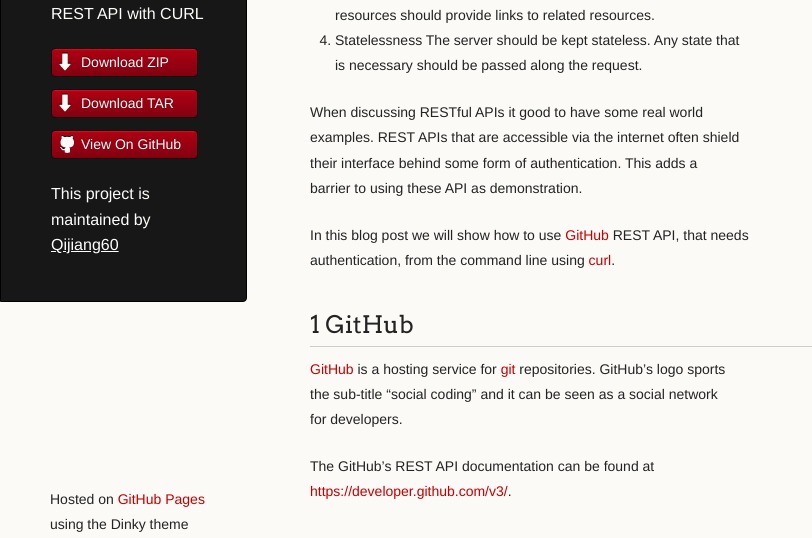
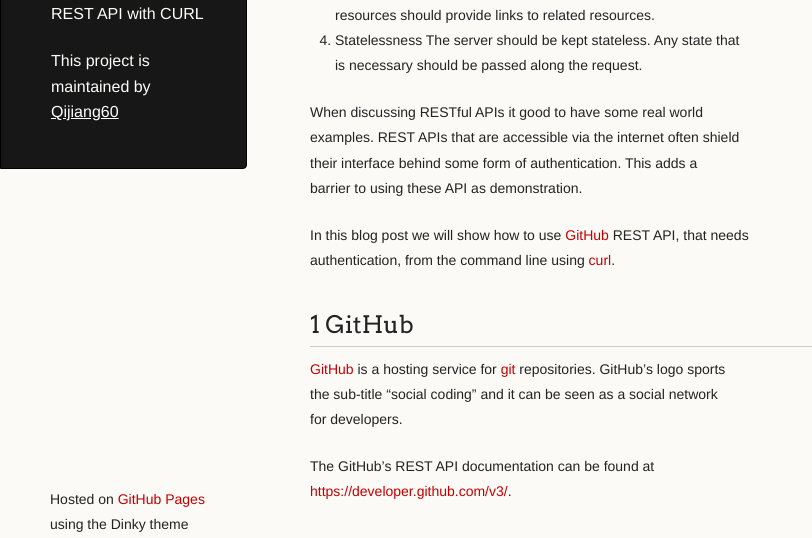
Before and after one commit to Qijiang60/Accessing-GitHub-s-REST-API, a plain HTML site: page index.html in a window 1280 px wide. Shown: the part 231-769 px from the top of the page, without its empty margins (0-812 px from the left). Drawn offline with Linux system fonts and the light colour scheme.

Commit message:
Update index.html

```diff
--- a/index.html
+++ b/index.html
@@ -20,9 +20,9 @@
         <p class="header">Accessing GitHub’s REST API with CURL</p>
 
         <ul>
-          <li class="download"><a class="buttons" href="https://github.com/Qijiang60/Accessing-GitHub-s-REST-API/zipball/master">Download ZIP</a></li>
+          <!-- <li class="download"><a class="buttons" href="https://github.com/Qijiang60/Accessing-GitHub-s-REST-API/zipball/master">Download ZIP</a></li>
           <li class="download"><a class="buttons" href="https://github.com/Qijiang60/Accessing-GitHub-s-REST-API/tarball/master">Download TAR</a></li>
-          <li><a class="buttons github" href="https://github.com/Qijiang60/Accessing-GitHub-s-REST-API">View On GitHub</a></li>
+          <li><a class="buttons github" href="https://github.com/Qijiang60/Accessing-GitHub-s-REST-API">View On GitHub</a></li> -->
         </ul>
 
         <p class="header">This project is maintained by <a class="header name" href="https://github.com/Qijiang60">Qijiang60</a></p>
```
